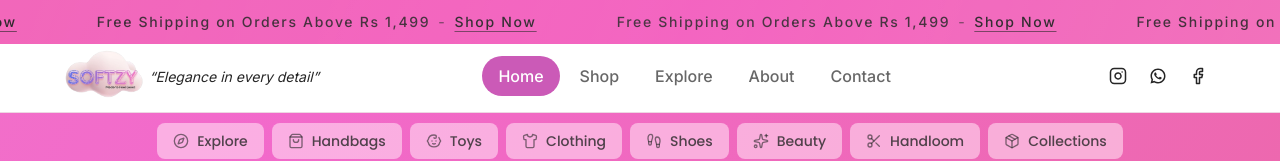
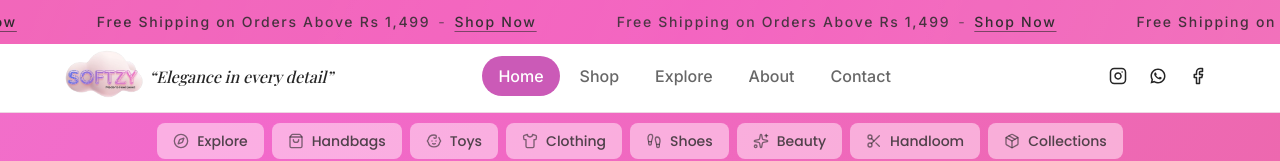
Before and after one commit to softzy-official/softzy-official, a Next.js app: page / in a window 1280 px wide. Shown: the top 161 px of the page. Built offline with nearby package versions, Linux system fonts and the light colour scheme.

Commit message:
font update

```diff
--- a/components/extras/navbar.tsx
+++ b/components/extras/navbar.tsx
@@ -60,7 +60,7 @@ const Navbar = () => {
             </Link>
 
             {/* Fixed Width Quote Wrapper */}
-            <div className="relative w-[170px] sm:w-[190px] md:w-[220px] h-[14px] sm:h-[16px] md:h-[18px] overflow-hidden">
+            <div className="relative w-[170px] sm:w-[190px] md:w-[220px] h-[22px]  overflow-hidden">
               <AnimatePresence mode="wait">
                 <motion.span
                   key={currentQuote}
@@ -71,7 +71,7 @@ const Navbar = () => {
                     duration: 0.6,
                     ease: [0.22, 1, 0.36, 1],
                   }}
-                  className="absolute left-0 top-0 text-[10px] sm:text-xs md:text-sm text-foreground italic whitespace-nowrap inter"
+                  className="absolute left-0 top-0 text-[12px] sm:text-sm md:text-base font-medium text-foreground italic whitespace-nowrap playfair"
                 >
                   “{quotes[currentQuote]}”
                 </motion.span>
```
